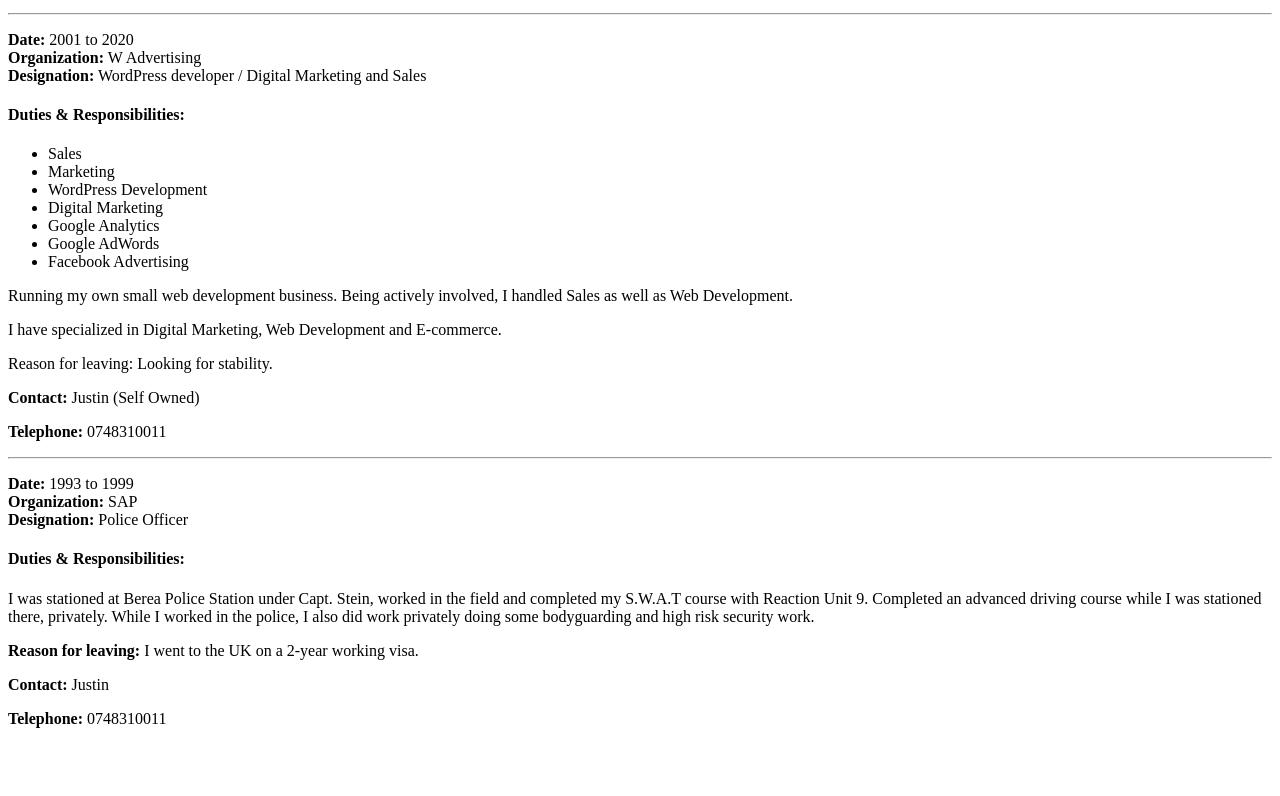
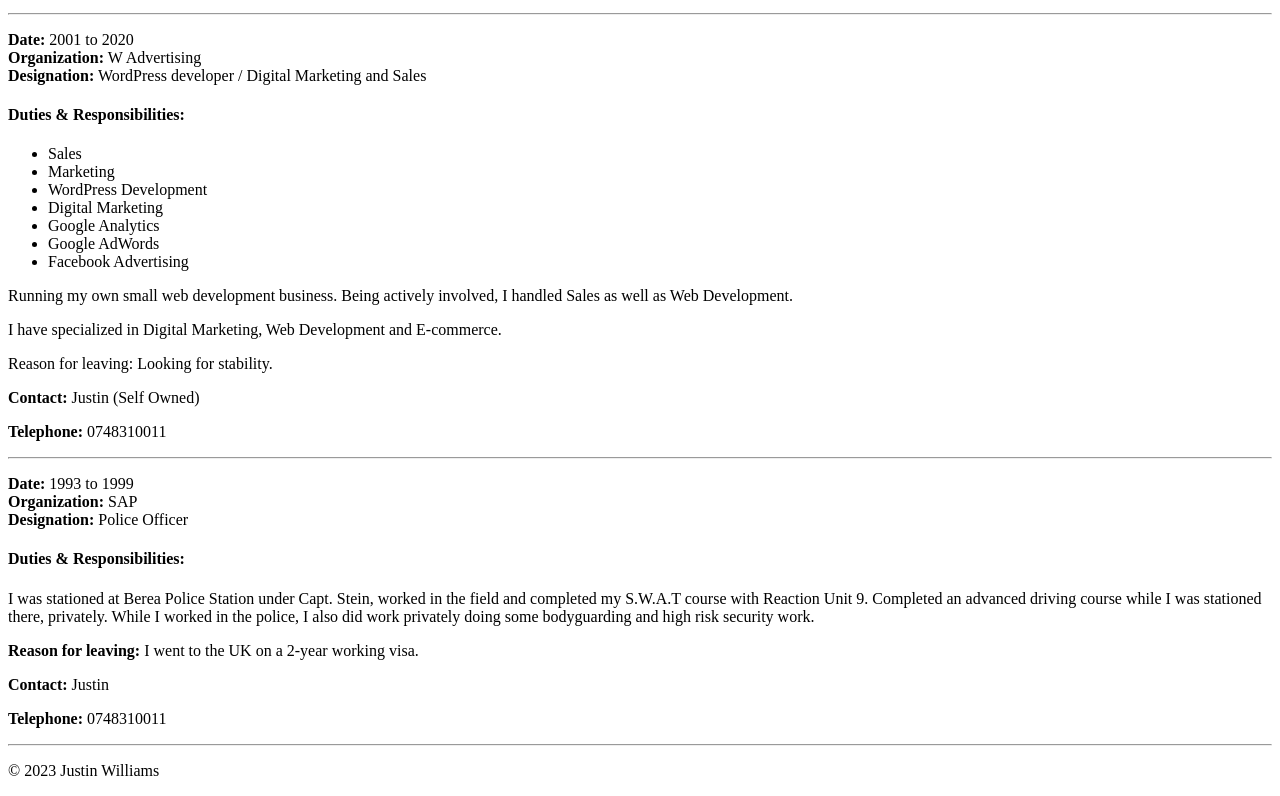
Before and after one commit to Sox2018/html-resume, a plain HTML site: page index.html in a window 1280 px wide. Shown: the part 3258-4054 px from the top of the page. Before the commit the page ends 4002 px from the top, so only its background shows below. Drawn offline with Linux system fonts and the light colour scheme.

Commit message:
Add files via upload

```diff
--- a/index.html
+++ b/index.html
@@ -12,7 +12,7 @@
 
 
 <h1 style="padding-left: 30%;">William Justin Williams</h1><br>
-<img  height="500" style="margin-left:30%;"
+<img height="500"  style="margin-left:30%;"
 src="./Justin1.jpeg" alt="picture of Justin Williams">
 <hr>
 
@@ -206,8 +206,12 @@ While I worked in the police, I also did work privately doing some bodyguarding
 <p><b>Contact:</b> 	Justin </p>
 
 <p><b>Telephone:</b>	0748310011 </p>
-
-
+<hr>
+<article>
+<footer>
+    <p>© 2023 Justin Williams</p>
+</footer>
+</article>
 
 </body>
 </html>
```
